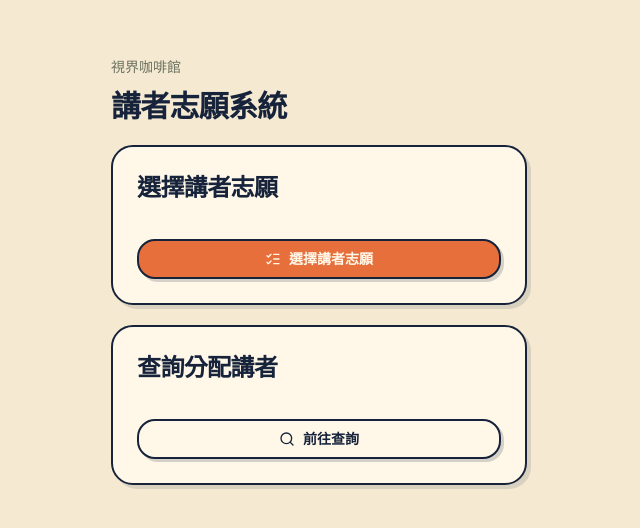
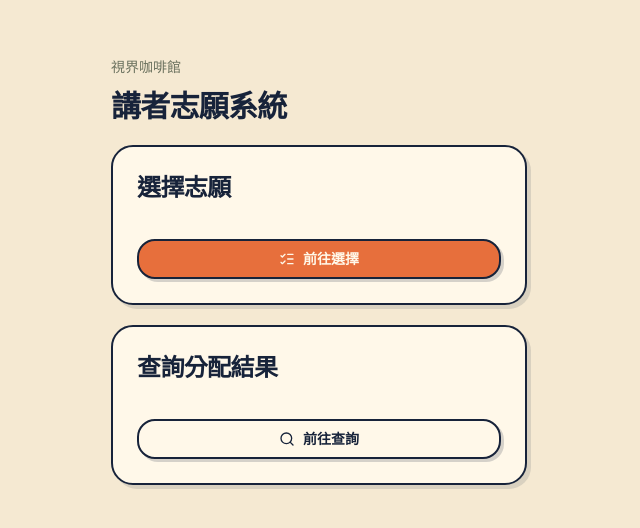
Before and after one commit to sitcon-tw/camp2026-vision-cafe, a Next.js app: page / in a window 1280 px wide. Shown: the part 132-660 px from the top of the page, without its empty margins (321-961 px from the left). Built offline with nearby package versions, Linux system fonts and the light colour scheme.

Commit message:
style(app-page): revise entry-copy text
Simplify homepage card titles and CTA labels for consistency with the current\nuser flow terminology.\n\n- Shorten the speaker selection card title and action text.\n- Rename allocation card title to a clearer result-oriented label.

```diff
--- a/src/app/page.tsx
+++ b/src/app/page.tsx
@@ -11,14 +11,14 @@ export default function LoginPage() {
       <Card>
         <CardHeader className="gap-3">
           <CardTitle className="text-2xl font-black tracking-tight">
-            選擇講者志願
+            選擇志願
           </CardTitle>
         </CardHeader>
         <CardContent>
           <Button asChild size="lg" className="w-full">
             <a href="/select">
               <ListChecksIcon aria-hidden="true" data-icon="inline-start" />
-              選擇講者志願
+              前往選擇
             </a>
           </Button>
         </CardContent>
@@ -27,7 +27,7 @@ export default function LoginPage() {
       <Card>
         <CardHeader className="gap-3">
           <CardTitle className="text-2xl font-black tracking-tight">
-            查詢分配講者
+            查詢分配結果
           </CardTitle>
         </CardHeader>
         <CardContent>
```
